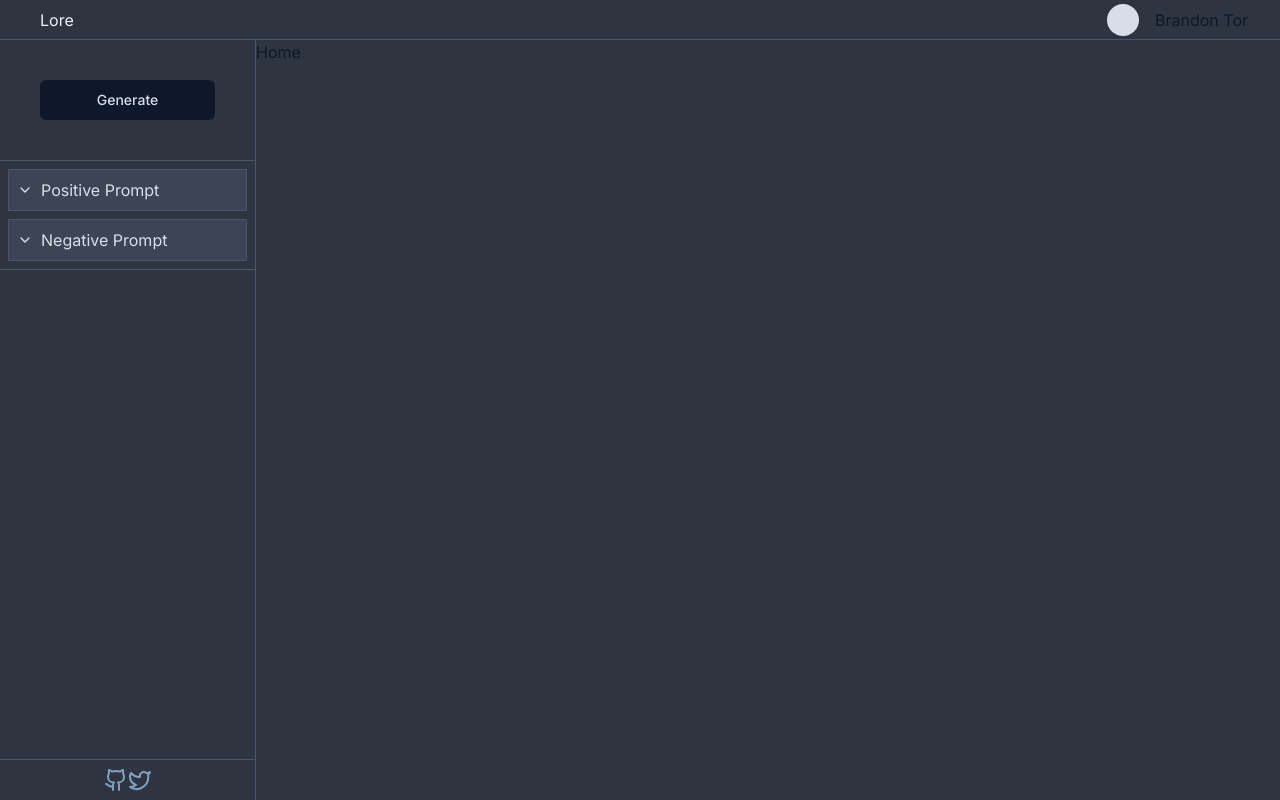
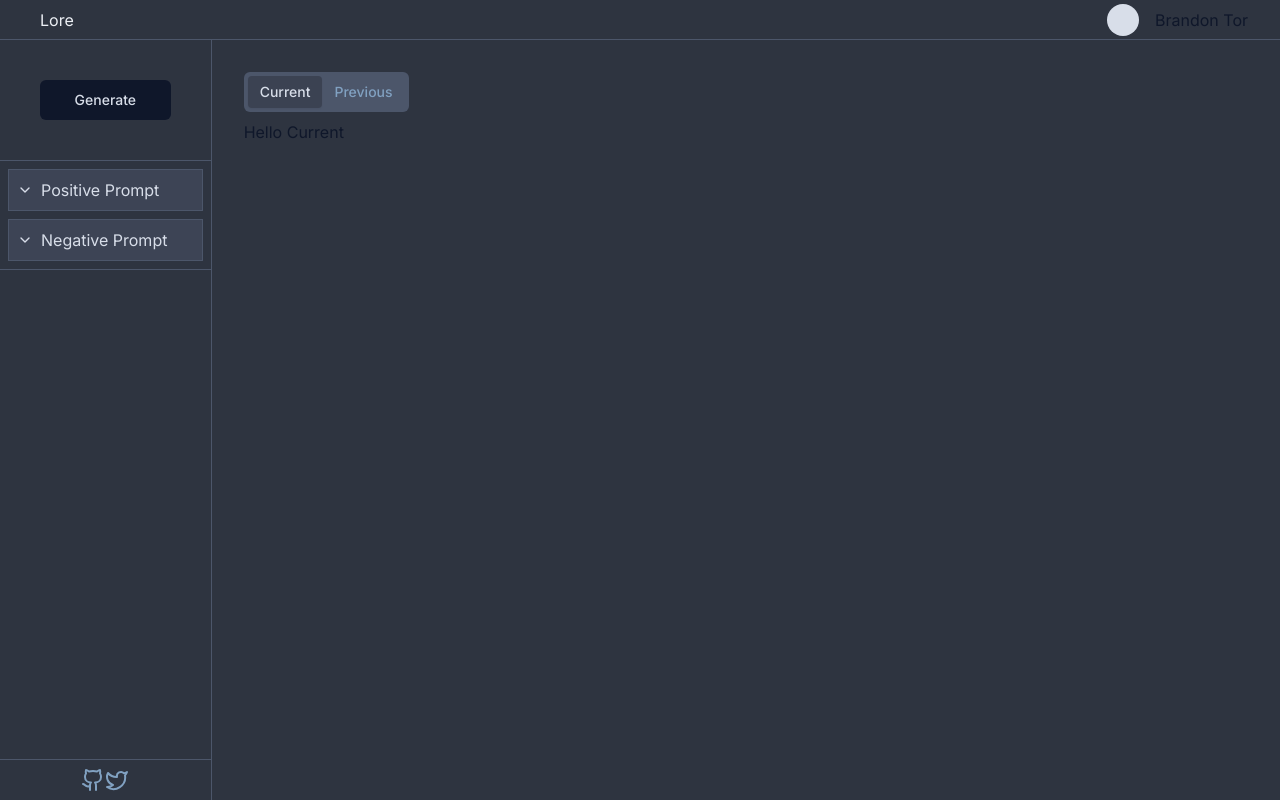
Before and after one commit to brandontor/lore, a Next.js app: page / in a window 1280 px wide. Built offline with nearby package versions, Linux system fonts and the light colour scheme; grey boxes are pictures that could not be loaded.

Commit message:
added tabs working on inserting card content next

```diff
--- a/app/(home)/page.tsx
+++ b/app/(home)/page.tsx
@@ -1,9 +1,33 @@
 import React from "react";
+import { Tabs, TabsContent, TabsList, TabsTrigger } from "@/components/ui/tabs";
 
 type Props = {};
 
+const CurrentContent = () => {
+  return <div>Hello Current</div>;
+};
+
+const PreviousContent = () => {
+  return <div>Hello Previous</div>;
+};
+
 function IndexPage({}: Props) {
-  return <div>Home</div>;
+  return (
+    <main className="container mx-auto py-8">
+      <Tabs defaultValue="current" className="w-[400 px]">
+        <TabsList>
+          <TabsTrigger value="current">Current</TabsTrigger>
+          <TabsTrigger value="previous">Previous</TabsTrigger>
+        </TabsList>
+        <TabsContent value="current">
+          <CurrentContent />
+        </TabsContent>
+        <TabsContent value="previous">
+          <PreviousContent />
+        </TabsContent>
+      </Tabs>
+    </main>
+  );
 }
 
 export default IndexPage;
--- /dev/null
+++ b/components/ui/card.tsx
@@ -0,0 +1,79 @@
+import * as React from "react"
+
+import { cn } from "@/lib/utils"
+
+const Card = React.forwardRef<
+  HTMLDivElement,
+  React.HTMLAttributes<HTMLDivElement>
+>(({ className, ...props }, ref) => (
+  <div
+    ref={ref}
+    className={cn(
+      "rounded-lg border bg-card text-card-foreground shadow-sm",
+      className
+    )}
+    {...props}
+  />
+))
+Card.displayName = "Card"
+
+const CardHeader = React.forwardRef<
+  HTMLDivElement,
+  React.HTMLAttributes<HTMLDivElement>
+>(({ className, ...props }, ref) => (
+  <div
+    ref={ref}
+    className={cn("flex flex-col space-y-1.5 p-6", className)}
+    {...props}
+  />
+))
+CardHeader.displayName = "CardHeader"
+
+const CardTitle = React.forwardRef<
+  HTMLParagraphElement,
+  React.HTMLAttributes<HTMLHeadingElement>
+>(({ className, ...props }, ref) => (
+  <h3
+    ref={ref}
+    className={cn(
+      "text-lg font-semibold leading-none tracking-tight",
+      className
+    )}
+    {...props}
+  />
+))
+CardTitle.displayName = "CardTitle"
+
+const CardDescription = React.forwardRef<
+  HTMLParagraphElement,
+  React.HTMLAttributes<HTMLParagraphElement>
+>(({ className, ...props }, ref) => (
+  <p
+    ref={ref}
+    className={cn("text-sm text-muted-foreground", className)}
+    {...props}
+  />
+))
+CardDescription.displayName = "CardDescription"
+
+const CardContent = React.forwardRef<
+  HTMLDivElement,
+  React.HTMLAttributes<HTMLDivElement>
+>(({ className, ...props }, ref) => (
+  <div ref={ref} className={cn("p-6 pt-0", className)} {...props} />
+))
+CardContent.displayName = "CardContent"
+
+const CardFooter = React.forwardRef<
+  HTMLDivElement,
+  React.HTMLAttributes<HTMLDivElement>
+>(({ className, ...props }, ref) => (
+  <div
+    ref={ref}
+    className={cn(" flex items-center p-6 pt-0", className)}
+    {...props}
+  />
+))
+CardFooter.displayName = "CardFooter"
+
+export { Card, CardHeader, CardFooter, CardTitle, CardDescription, CardContent }
--- /dev/null
+++ b/components/ui/tabs.tsx
@@ -0,0 +1,55 @@
+"use client";
+
+import * as React from "react";
+import * as TabsPrimitive from "@radix-ui/react-tabs";
+
+import { cn } from "@/lib/utils";
+
+const Tabs = TabsPrimitive.Root;
+
+const TabsList = React.forwardRef<
+  React.ElementRef<typeof TabsPrimitive.List>,
+  React.ComponentPropsWithoutRef<typeof TabsPrimitive.List>
+>(({ className, ...props }, ref) => (
+  <TabsPrimitive.List
+    ref={ref}
+    className={cn(
+      "inline-flex h-10 items-center justify-center rounded-md bg-nord3 p-1 text-nord9",
+      className
+    )}
+    {...props}
+  />
+));
+TabsList.displayName = TabsPrimitive.List.displayName;
+
+const TabsTrigger = React.forwardRef<
+  React.ElementRef<typeof TabsPrimitive.Trigger>,
+  React.ComponentPropsWithoutRef<typeof TabsPrimitive.Trigger>
+>(({ className, ...props }, ref) => (
+  <TabsPrimitive.Trigger
+    ref={ref}
+    className={cn(
+      "inline-flex items-center justify-center whitespace-nowrap rounded-sm px-3 py-1.5 text-sm font-medium ring-offset-background transition-all focus-visible:outline-none focus-visible:ring-2 focus-visible:ring-ring focus-visible:ring-offset-2 disabled:pointer-events-none disabled:opacity-50 data-[state=active]:bg-nord1 data-[state=active]:text-nord4 data-[state=active]:shadow-sm",
+      className
+    )}
+    {...props}
+  />
+));
+TabsTrigger.displayName = TabsPrimitive.Trigger.displayName;
+
+const TabsContent = React.forwardRef<
+  React.ElementRef<typeof TabsPrimitive.Content>,
+  React.ComponentPropsWithoutRef<typeof TabsPrimitive.Content>
+>(({ className, ...props }, ref) => (
+  <TabsPrimitive.Content
+    ref={ref}
+    className={cn(
+      "mt-2 ring-offset-background focus-visible:outline-none focus-visible:ring-2 focus-visible:ring-ring focus-visible:ring-offset-2",
+      className
+    )}
+    {...props}
+  />
+));
+TabsContent.displayName = TabsPrimitive.Content.displayName;
+
+export { Tabs, TabsList, TabsTrigger, TabsContent };
--- a/package.json
+++ b/package.json
@@ -13,6 +13,7 @@
     "@radix-ui/react-avatar": "^1.0.3",
     "@radix-ui/react-dropdown-menu": "^2.0.5",
     "@radix-ui/react-slot": "^1.0.2",
+    "@radix-ui/react-tabs": "^1.0.4",
     "@types/node": "20.2.3",
     "@types/react": "18.2.7",
     "@types/react-dom": "18.2.4",
```
Also changed, not shown: 1 other file (tests, documents, lock files or other folders).
